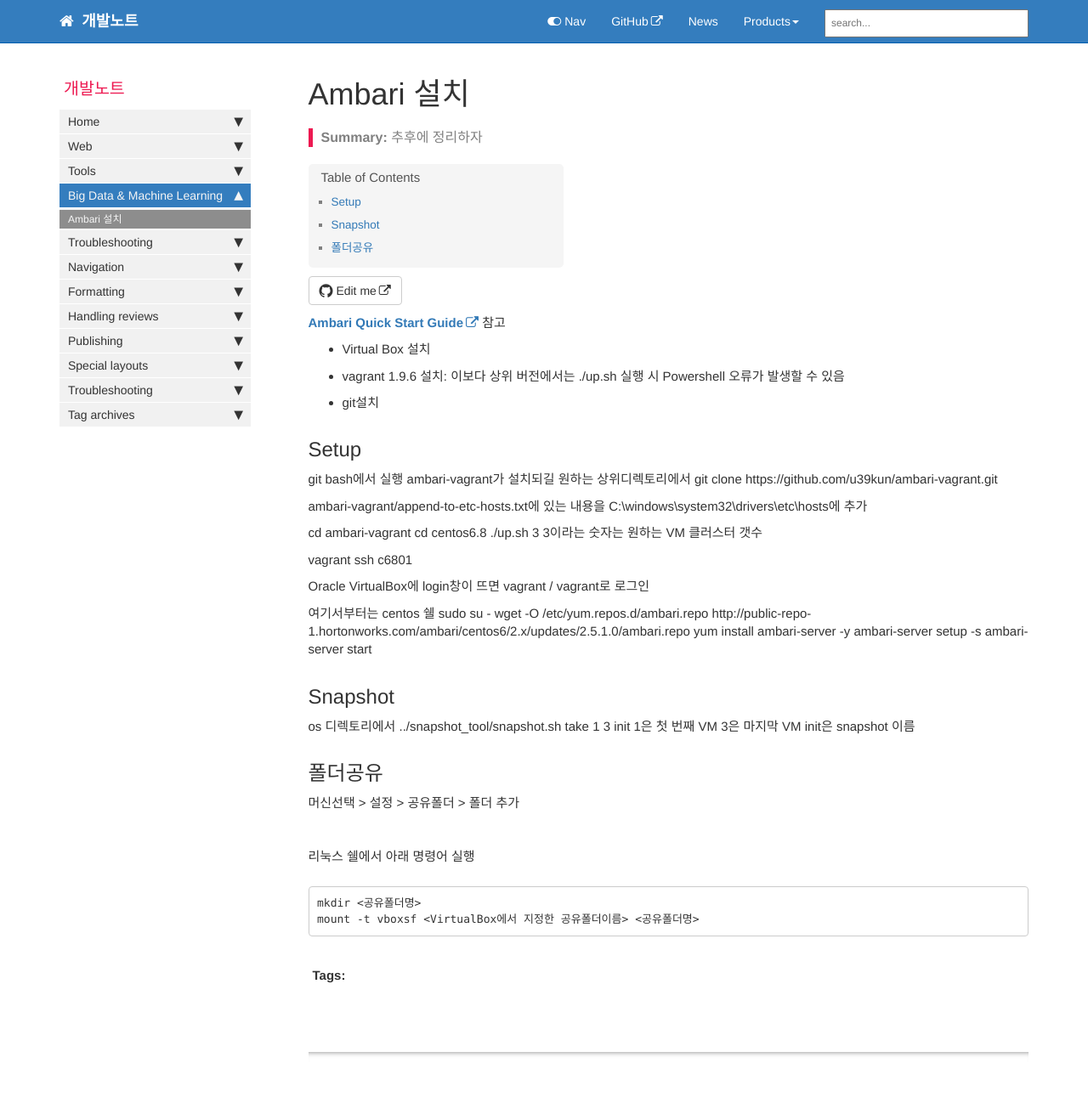
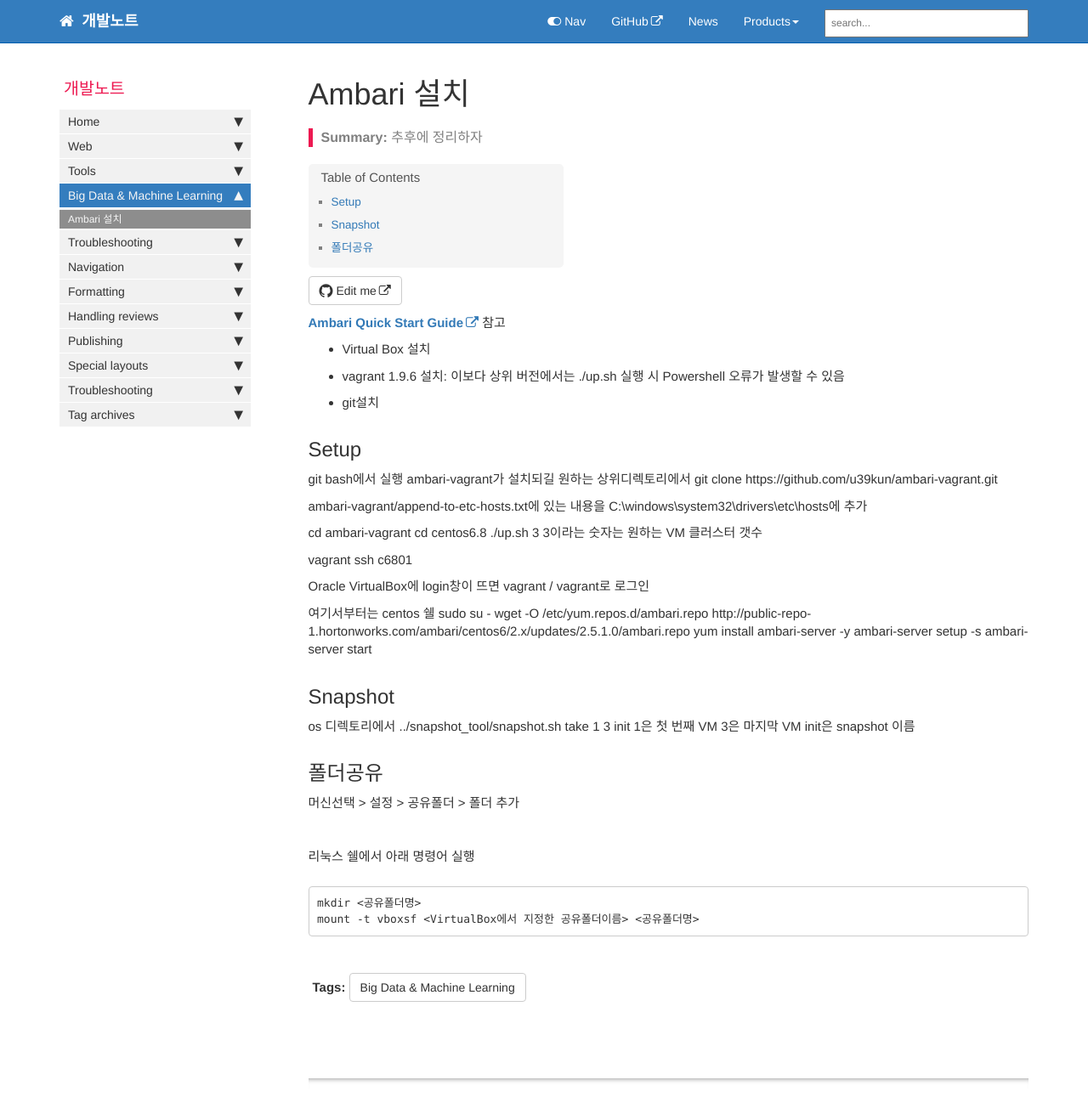
Before and after one commit to tlife84/repo, a Jekyll site: the page built from pages/mydoc/mydoc_install_ambari.md, in a window 1280 px wide and 1291 px high. Shown: the whole window at 85% size. Built offline with Jekyll 4.4.1, drawn with Linux system fonts in a browser that asks for light colours; nearby versions of some CDN libraries; comment, search, counter and statistics services are not loaded.

Commit message:
180517_0840

```diff
--- a/_data/sidebars/mydoc_sidebar.yml
+++ b/_data/sidebars/mydoc_sidebar.yml
@@ -95,8 +95,6 @@ entries:
     - title: IIS DCOM 오류
       url: /mydoc_iis_dcom_error.html
       output: web, pdf
-
-
 
     - title: Conditional logic
       url: /mydoc_conditional_logic.html
--- a/_data/tags.yml
+++ b/_data/tags.yml
@@ -5,3 +5,5 @@ allowed-tags:
   - Home
   - Web
   - Tools
+  - Big Data & Machine Learning
+  - Troubleshooting
```
